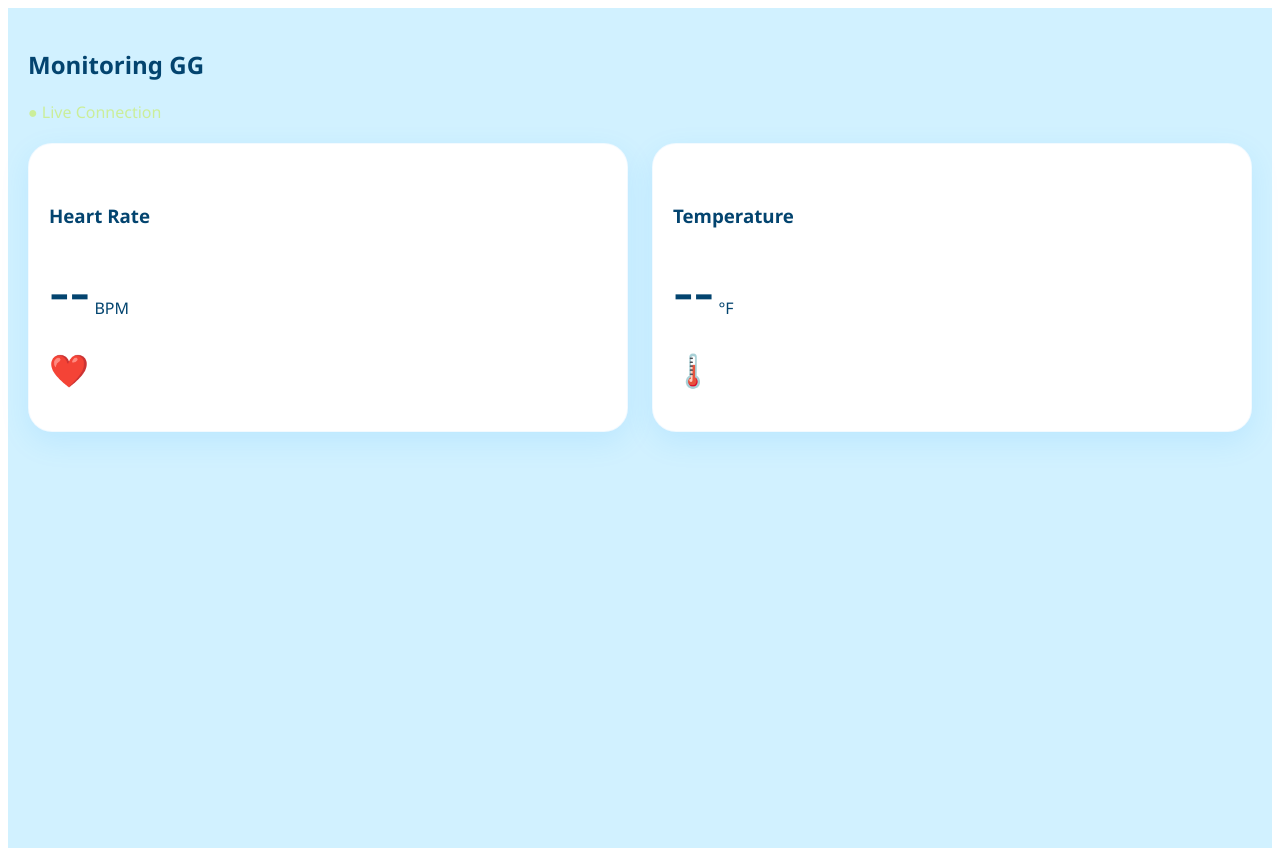
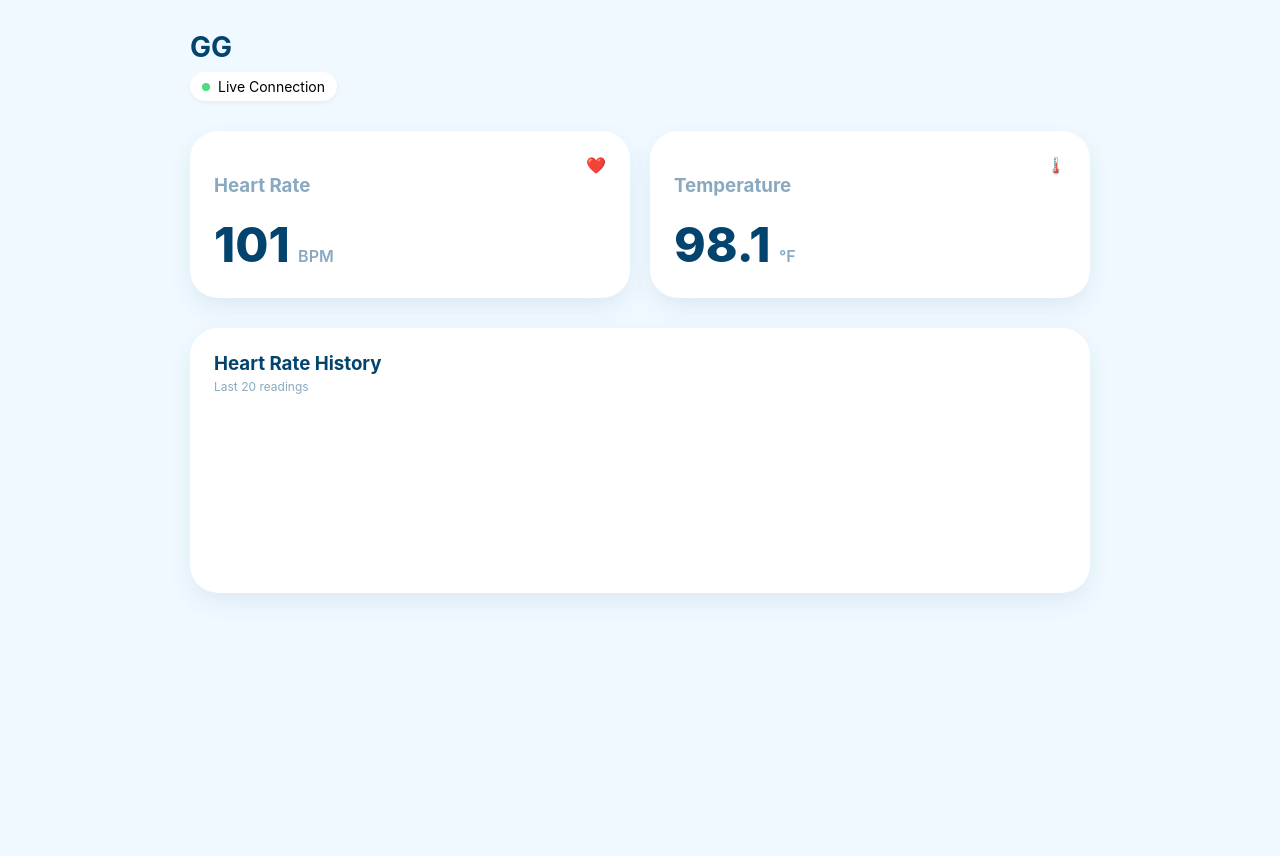
Before and after one commit to alehmanBCA/Lully, a Django app: page /monitor/2/ in a window 1280 px wide. After the commit the page ends 598 px from the top, so only its background shows below. Run offline with Django 5.2, Linux system fonts and the light colour scheme; data comes from the database, SQL or seed files in the repository; both versions use the stored data as it was after the commit; data that the repository does not hold is empty; a map, chart or similar area stays blank.

Commit message:
Angel's Stuff

```diff
--- a/app/templates/monitor.html
+++ b/app/templates/monitor.html
@@ -3,41 +3,56 @@
 <html>
 <head>
     <link rel="stylesheet" href="{% static 'css/monitor.css' %}">
+    <script src="https://cdn.jsdelivr.net/npm/chart.js"></script>
 </head>
 <body>
     <div class="monitor-container">
         <header class="monitor-header">
             <div class="baby-meta">
-                <h2>Monitoring {{ baby.name }}</h2>
-                <span class="status-tag online">● Live Connection</span>
+                <h1>{{ baby.name }}</h1>
+                <div class="status-pill">
+                    <span class="status-dot"></span>
+                    <span id="connection-status">Live Connection</span>
+                </div>
             </div>
         </header>
 
         <div class="vitals-grid">
             <div class="vital-card hr">
-                <h3>Heart Rate</h3>
+                <div class="card-header">
+                    <h3>Heart Rate</h3>
+                    <span class="icon">❤️</span>
+                </div>
                 <div class="value-row">
                     <span id="live-hr" class="large-val">--</span>
                     <span class="unit">BPM</span>
                 </div>
-                <div class="pulse-icon">❤️</div>
             </div>
 
             <div class="vital-card temp">
-                <h3>Temperature</h3>
+                <div class="card-header">
+                    <h3>Temperature</h3>
+                    <span class="icon">🌡️</span>
+                </div>
                 <div class="value-row">
                     <span id="live-temp" class="large-val">--</span>
                     <span class="unit">°F</span>
                 </div>
-                <div class="pulse-icon">🌡️</div>
             </div>
+        </div>
+
+        <div class="chart-container">
+            <div class="chart-header">
+                <h3>Heart Rate History</h3>
+                <span class="time-range">Last 20 readings</span>
+            </div>
+            <canvas id="hrChart"></canvas>
         </div>
     </div>
 
     <script>
-        // These constants tell app.js where to find your Node.js mock server
-        const HR_API_URL = "http://127.0.0.1:3000/api/hr";
-        const TEMP_API_URL = "http://127.0.0.1:3000/api/temperature";
+        const VITALS_API_URL = "{% url 'api_vitals' baby.id %}";
+
     </script>
     <script src="{% static 'js/app.js' %}"></script>
 </body>
--- a/app/views.py
+++ b/app/views.py
@@ -1,3 +1,4 @@
+import requests
 from django.shortcuts import render
 from django.shortcuts import render, redirect
 from django.contrib.auth import authenticate, login as auth_login
@@ -50,25 +51,6 @@ def profile(request):
         'babies': babies,
         'form': form
     })
-
-
-# def profile(request):
-#     user = request.user
-#     profile_url = None
-#     if user.is_authenticated:
-#         # try to find an uploaded profile picture for this user
-#         from django.conf import settings
-#         for ext in ('.png', '.jpg', '.jpeg', '.gif'):
-#             p = settings.MEDIA_ROOT / 'profile_pics' / f"{user.username}{ext}"
-#             if p.exists():
-#                 profile_url = settings.MEDIA_URL + f'profile_pics/{user.username}{ext}'
-#                 break
-
-#     name = ''
-#     if user.is_authenticated:
-#         name = user.first_name or user.get_username()
-
-#     return render(request, 'profile.html', {'profile_url': profile_url, 'name': name})
 
 @login_required
 def delete_baby(request, baby_id):
@@ -167,18 +149,51 @@ def monitor_dashboard(request, baby_id):
         'device': device
     })
 
+# def api_latest_vitals(request, baby_id):
+#     baby = get_object_or_404(Baby, id=baby_id)
+#     latest = baby.readings.order_by('-timestamp').first()
+
+#     return JsonResponse({
+#         "heart_rate": latest.heart_rate if latest else None,
+#         "oxygen": latest.oxygen_level if latest else None,
+#         "max_heart_rate": baby.max_heart_rate,
+#         "min_heart_rate": baby.min_heart_rate,
+#         "min_oxygen_level": baby.min_oxygen_level,
+#         "status": latest.sleep_status if latest else "Unknown"
+#     })
 def api_latest_vitals(request, baby_id):
     baby = get_object_or_404(Baby, id=baby_id)
-    latest = baby.readings.order_by('-timestamp').first()
 
-    return JsonResponse({
-        "heart_rate": latest.heart_rate if latest else None,
-        "oxygen": latest.oxygen_level if latest else None,
-        "max_heart_rate": baby.max_heart_rate,
-        "min_heart_rate": baby.min_heart_rate,
-        "min_oxygen_level": baby.min_oxygen_level,
-        "status": latest.sleep_status if latest else "Unknown"
-    })
+    try:
+        hr_response = requests.get("http://127.0.0.1:3000/api/hr", timeout=1).json()
+        temp_response = requests.get("http://127.0.0.1:3000/api/temperature", timeout=1).json()
+
+        hr = hr_response.get('heartRate')
+        temp = temp_response.get('temperatureF')
+
+        HealthReading.objects.create(
+            baby=baby,
+            heart_rate=hr,
+            baby_temperature=temp,
+            oxygen_level=98 # Placeholder
+        )
+
+        return JsonResponse({
+            "heart_rate": hr,
+            "temperature": float(temp),
+            "status": "Online"
+        })
+
+    except Exception as e:
+        latest = baby.readings.order_by('-timestamp').first()
+        return JsonResponse({
+            "heart_rate": latest.heart_rate if latest else "--",
+            "temperature": float(latest.baby_temperature) if latest else "--",
+            "status": "Offline (Using Last Known)",
+            "error": str(e)
+        })
+
+
 
 def baby_history_api(request, baby_id):
     baby = get_object_or_404(Baby, id=baby_id)
--- a/package.json
+++ b/package.json
@@ -11,6 +11,7 @@
   "author": "",
   "license": "ISC",
   "dependencies": {
+    "cors": "^2.8.6",
     "express": "^5.2.1"
   }
 }
--- a/server.js
+++ b/server.js
@@ -1,9 +1,9 @@
 const express = require('express');
-const cors = require('cors'); // Import CORS
+const cors = require('cors');
 const { exec } = require('child_process');
 const app = express();
 
-app.use(cors()); // Enable CORS globally
+app.use(cors());
 app.use(express.static('templates'));
 app.use('/src', express.static('src'));
 
@@ -14,7 +14,7 @@ app.get('/api/hr', (req, res) => {
     const base = 110;
     const variability = Math.round((Math.random() - 0.5) * 20);
     const hr = Math.max(50, base + variability);
-    res.json({ heartRate: hr }); // Headers are now handled automatically
+    res.json({ heartRate: hr });
     // res.set('Access-Control-Allow-Origin', '*');
     // res.json({ heartRate: hr });
 });
--- a/src/css/monitor.css
+++ b/src/css/monitor.css
@@ -1,53 +1,120 @@
-:root {
+/* :root {
     --lully-navy: #03446F;
     --lully-blue: #009FFF;
     --lully-bg: #D1F1FF;
     --safe-green: #CBEE9A;
+} */
+ :root {
+    --lully-navy: #03446F;
+    --lully-blue: #009FFF;
+    --lully-bg: #F0F9FF;
+    --white: #FFFFFF;
+    --safe-green: #4ADE80;
+    --danger-red: #FF6B6B;
 }
 
-.monitor-container {
+body {
+    background-color: var(--lully-bg);
+    font-family: 'Inter', -apple-system, sans-serif;
+    margin: 0;
+    padding: 0;
+}
+
+/* .monitor-container {
     background-color: var(--lully-bg);
     padding: 20px;
     min-height: 100vh;
     font-family: 'Segoe UI', sans-serif;
     color: var(--lully-navy);
+} */
+ .monitor-container {
+    padding: 30px;
+    max-width: 900px;
+    margin: 0 auto;
 }
+
+
+.monitor-header {
+    display: flex;
+    justify-content: space-between;
+    align-items: center;
+    margin-bottom: 30px;
+}
+.baby-meta h1 {
+    font-size: 28px;
+    margin: 0;
+    color: var(--lully-navy);
+}
+.status-pill {
+    background: white;
+    padding: 6px 12px;
+    border-radius: 20px;
+    display: inline-flex;
+    align-items: center;
+    font-size: 14px;
+    margin-top: 8px;
+    box-shadow: 0 2px 5px rgba(0,0,0,0.05);
+}
+.status-dot {
+    height: 8px;
+    width: 8px;
+    background-color: var(--safe-green);
+    border-radius: 50%;
+    margin-right: 8px;
+}
+
 
 .vitals-grid {
     display: grid;
     grid-template-columns: 1fr 1fr;
-    /* gap: 15px; */
+    gap: 20px;
+    margin-bottom: 30px;
+}
+/* .vitals-grid {
+    display: grid;
+    grid-template-columns: 1fr 1fr;
     gap: 24px;
     margin-top: 20px;
-}
+} */
 
 /* .vital-card {
-    background: white;
-    border-radius: 20px;
-    padding: 25px;
-    text-align: center;
-    box-shadow: 0 4px 15px rgba(0,0,0,0.05);
-} */
-.vital-card {
     background: #ffffff;
     border-radius: 24px;
     padding: 40px 20px;
     box-shadow: 0 10px 30px rgba(0, 159, 255, 0.1);
     transition: transform 0.3s ease;
     border: 1px solid rgba(0, 159, 255, 0.05);
+} */
+ .vital-card {
+    background: var(--white);
+    padding: 24px;
+    border-radius: 28px;
+    box-shadow: 0 10px 25px rgba(3, 68, 111, 0.08);
+    transition: transform 0.2s;
+}
+.vital-card .card-header {
+    display: flex;
+    justify-content: space-between;
+    color: #88A9C0;
+    font-weight: 600;
 }
 .vital-card:hover {
     transform: translateY(-5px);
 }
 
+.large-val {
+    font-size: 48px;
+    font-weight: 800;
+    color: var(--lully-navy);
+}
 /* .large-val {
-    font-size: 3.5rem;
-    font-weight: 800;
-    color: var(--lully-blue);
+    font-size: 4rem;
+    color: #03446F; /* Lully Navy
 } */
-.large-val {
-    font-size: 4rem;
-    color: #03446F; /* Lully Navy */
+ .unit {
+    color: #88A9C0;
+    font-weight: 600;
+    margin-left: 4px;
 }
 
 .pulse-icon {
@@ -78,8 +145,6 @@
     display: inline-block;
 }
 
-
-
 .modal-overlay {
     position: fixed;
     top: 0; left: 0; width: 100%; height: 100%;
@@ -103,3 +168,25 @@
     25% { transform: translateX(-5px); }
     75% { transform: translateX(5px); }
 }
+
+
+
+.chart-container {
+    background: white;
+    padding: 24px;
+    border-radius: 28px;
+    box-shadow: 0 10px 25px rgba(3, 68, 111, 0.08);
+}
+.chart-header {
+    margin-bottom: 20px;
+}
+
+.chart-header h3 {
+    margin: 0;
+    color: var(--lully-navy);
+}
+
+.time-range {
+    font-size: 12px;
+    color: #88A9C0;
+}
--- a/src/js/app.js
+++ b/src/js/app.js
@@ -26,28 +26,6 @@ function pulseHeartRateElement() {
     hrElement.classList.add('pulse-animation');
 }
 
-// async function updateVitals() {
-//     if (!canRunMonitorScripts()) return;
-
-//     const hrElement = document.getElementById('live-hr');
-//     const spo2Element = document.getElementById('live-spo2');
-//     if (!hrElement || !spo2Element) return;
-//     pulseHeartRateElement();
-
-//     try {
-//         const response = await fetch(`/api/baby/${CURRENT_BABY_ID}/vitals/`);
-//         const data = await response.json();
-
-//         hrElement.textContent = data.heart_rate ?? '--';
-//         spo2Element.textContent = data.oxygen ?? data.oxygen_level ?? '--';
-
-//         if (data.heart_rate && data.heart_rate > (data.max_heart_rate || 160)) {
-//             showAlert(data.heart_rate);
-//         }
-//     } catch (error) {
-//         console.error('Error fetching vitals:', error);
-//     }
-// }
 
 async function updateVitals() {
     if (!canRunMonitorScripts()) return;
@@ -78,19 +56,50 @@ async function updateVitals() {
     }
 }
 
+// function initChart() {
+//     if (!canRunMonitorScripts() || typeof Chart === 'undefined') {
+//         return;
+//     }
 
+//     const canvas = document.getElementById('hrChart');
+//     if (!canvas) {
+//         return;
+//     }
 
+//     const ctx = canvas.getContext('2d');
+//     hrChart = new Chart(ctx, {
+//         type: 'line',
+//         data: {
+//             labels: [],
+//             datasets: [{
+//                 label: 'Heart Rate',
+//                 data: [],
+//                 borderColor: '#009FFF',
+//                 backgroundColor: 'rgba(0, 159, 255, 0.1)',
+//                 tension: 0.4,
+//                 fill: true,
+//             }],
+//         },
+//         options: {
+//             scales: {
+//                 y: {
+//                     min: 40,
+//                     max: 200,
+//                 },
+//             },
+//         },
+//     });
+// }
 function initChart() {
-    if (!canRunMonitorScripts() || typeof Chart === 'undefined') {
-        return;
-    }
-
     const canvas = document.getElementById('hrChart');
-    if (!canvas) {
-        return;
-    }
+    if (!canvas) return;
 
     const ctx = canvas.getContext('2d');
+
+    const gradient = ctx.createLinearGradient(0, 0, 0, 400);
+    gradient.addColorStop(0, 'rgba(0, 159, 255, 0.4)');
+    gradient.addColorStop(1, 'rgba(0, 159, 255, 0)');
+
     hrChart = new Chart(ctx, {
         type: 'line',
         data: {
@@ -99,21 +108,29 @@ function initChart() {
                 label: 'Heart Rate',
                 data: [],
                 borderColor: '#009FFF',
-                backgroundColor: 'rgba(0, 159, 255, 0.1)',
+                borderWidth: 4,
+                pointRadius: 0,
                 tension: 0.4,
                 fill: true,
+                backgroundColor: gradient,
             }],
         },
         options: {
+            responsive: true,
+            plugins: { legend: { display: false } },
             scales: {
+                x: { display: false },
                 y: {
-                    min: 40,
-                    max: 200,
-                },
-            },
+                    beginAtZero: false,
+                    grid: { color: '#F0F0F0' },
+                    ticks: { color: '#88A9C0' }
+                }
+            }
         },
     });
 }
+
+
 
 async function updateChartHistory() {
     if (!canRunMonitorScripts() || !hrChart) {
@@ -137,65 +154,63 @@ async function updateChartHistory() {
     }
 }
 
+// async function fetchVitals() {
+//     if (!canRunMonitorScripts()) return;
+
+//     const hrElement = document.getElementById("live-hr");
+//     const tempElement = document.getElementById("live-temp");
+
+//     try {
+//         const res = await fetch(HR_API_URL);
+//         const data = await res.json();
+
+//         if (hrElement && typeof data.heartRate === "number") {
+//             hrElement.textContent = data.heartRate;
+//             hrElement.style.color = data.heartRate > 150 ? "#ff6b6b" : "#03446F";
+//         }
+//     } catch (err) {
+//         console.error("HR fetch failed:", err);
+//         if (hrElement) hrElement.textContent = "--";
+//     }
+
+//     try {
+//         const res = await fetch(TEMP_API_URL);
+//         const data = await res.json();
+
+//         if (tempElement && typeof data.temperatureF === "number") {
+//             tempElement.textContent = data.temperatureF.toFixed(1);
+//         }
+//     } catch (err) {
+//         console.error("Temp fetch failed:", err);
+//         if (tempElement) tempElement.textContent = "--";
+//     }
+// }
 async function fetchVitals() {
-    if (!canRunMonitorScripts()) return;
-
     const hrElement = document.getElementById("live-hr");
     const tempElement = document.getElementById("live-temp");
 
-    // Fetch Heart Rate
     try {
-        const res = await fetch(HR_API_URL);
+        const res = await fetch(VITALS_API_URL);
         const data = await res.json();
 
-        if (hrElement && typeof data.heartRate === "number") {
-            hrElement.textContent = data.heartRate;
-            // Visual warning if HR is too high
-            hrElement.style.color = data.heartRate > 150 ? "#ff6b6b" : "#03446F";
+        if (hrElement && data.heart_rate) {
+            hrElement.textContent = data.heart_rate;
+            hrElement.style.color = data.heart_rate > 150 ? "red" : "#03446F";
         }
+
+        if (tempElement && data.temperature) {
+            tempElement.textContent = data.temperature.toFixed(1);
+        }
+
     } catch (err) {
-        console.error("HR fetch failed:", err);
-        if (hrElement) hrElement.textContent = "--";
-    }
-
-    // Fetch Temperature
-    try {
-        const res = await fetch(TEMP_API_URL);
-        const data = await res.json();
-
-        if (tempElement && typeof data.temperatureF === "number") {
-            tempElement.textContent = data.temperatureF.toFixed(1);
-        }
-    } catch (err) {
-        console.error("Temp fetch failed:", err);
-        if (tempElement) tempElement.textContent = "--";
+        console.error("Failed to fetch from Django:", err);
     }
 }
 
-setInterval(() => {
-    fetchHeartRate();
-    fetchTemperature();
-}, 2000);
-
-fetchHeartRate();
-fetchTemperature();
 
 
 document.addEventListener('DOMContentLoaded', () => {
-
-    if (canRunMonitorScripts()) {
-        console.log("Live monitoring started...");
-        fetchVitals();
-        setInterval(fetchVitals, 5000);
-    } else {
-        console.error("Monitoring failed to start: API URLs are missing.");
-    }
-    // if (canRunMonitorScripts()) {
-    //     updateVitals();
-    //     initChart();
-    //     updateChartHistory();
-
-    //     setInterval(updateVitals, 5000);
-    //     setInterval(updateChartHistory, 10000);
-    // }
+    console.log("Live monitoring started via Django Proxy...");
+    fetchVitals(); // Initial load
+    setInterval(fetchVitals, 2000); // Refresh every 2 seconds
 });
```
Also changed, not shown: db.sqlite3, package-lock.json.
